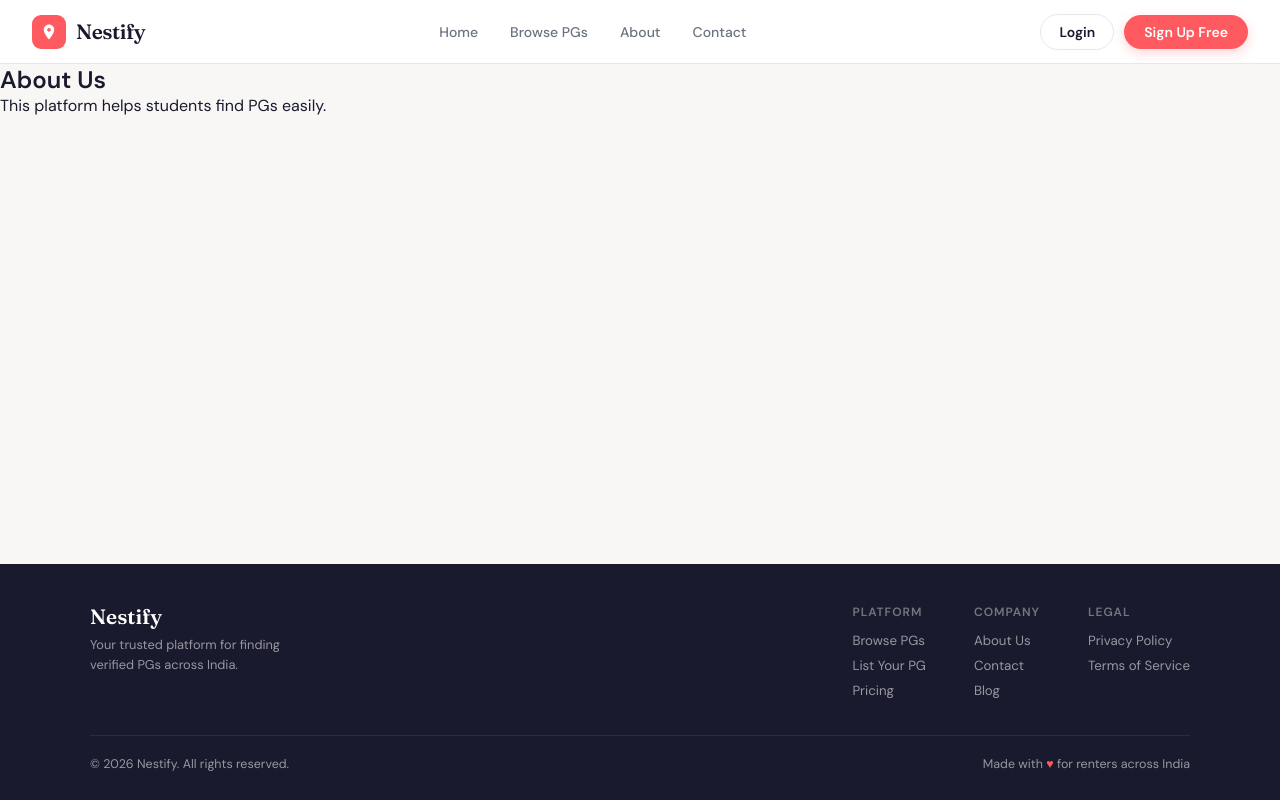
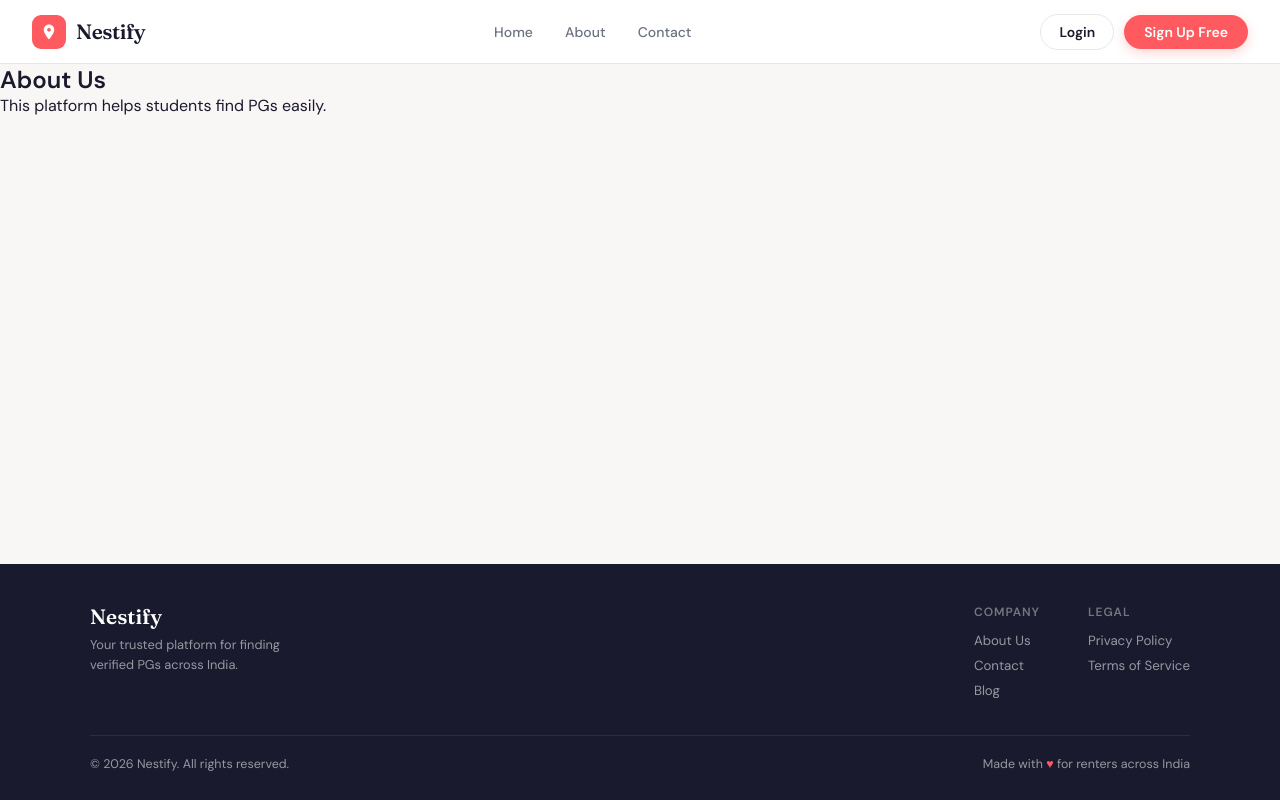
Before and after one commit to Akshatswami610/Nestify, a Django app: page /about/ in a window 1280 px wide. Run offline with Django 5.2, Linux system fonts and the light colour scheme.

Commit message:
Update base.html

```diff
--- a/templates/base.html
+++ b/templates/base.html
@@ -223,7 +223,6 @@
 
   <div class="nav-links">
     <a href="/">Home</a>
-    <a href="/listings/">Browse PGs</a>
     <a href="/about/">About</a>
     <a href="/contact/">Contact</a>
   </div>
@@ -241,7 +240,6 @@
 <!-- Mobile menu -->
 <div class="mobile-menu" id="mobileMenu">
   <a href="/">Home</a>
-  <a href="/listings/">Browse PGs</a>
   <a href="/about/">About</a>
   <a href="/contact/">Contact</a>
   <a href="/login/">Login</a>
@@ -262,12 +260,6 @@
       <p>Your trusted platform for finding verified PGs across India.</p>
     </div>
     <div class="footer-links">
-      <div class="footer-col">
-        <h4>Platform</h4>
-        <a href="/listings/">Browse PGs</a>
-        <a href="/owner-dashboard/">List Your PG</a>
-        <a href="/pricing/">Pricing</a>
-      </div>
       <div class="footer-col">
         <h4>Company</h4>
         <a href="/about/">About Us</a>
```
